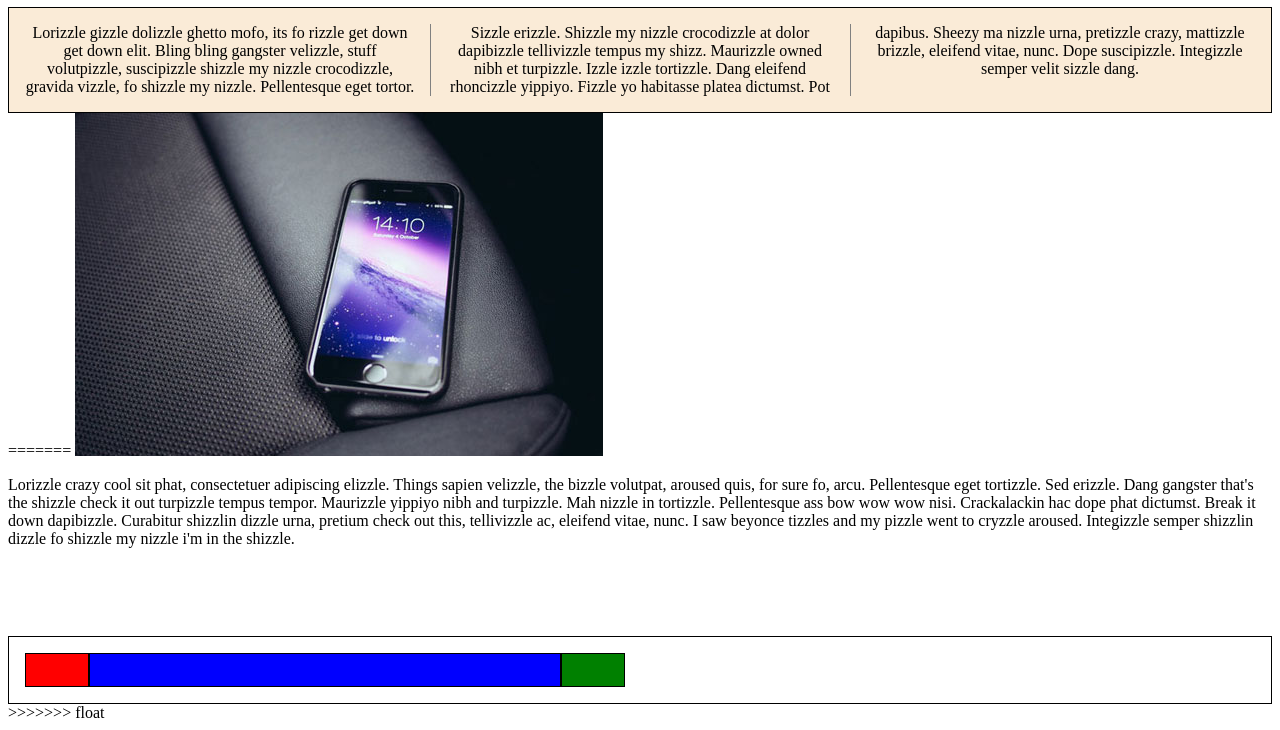
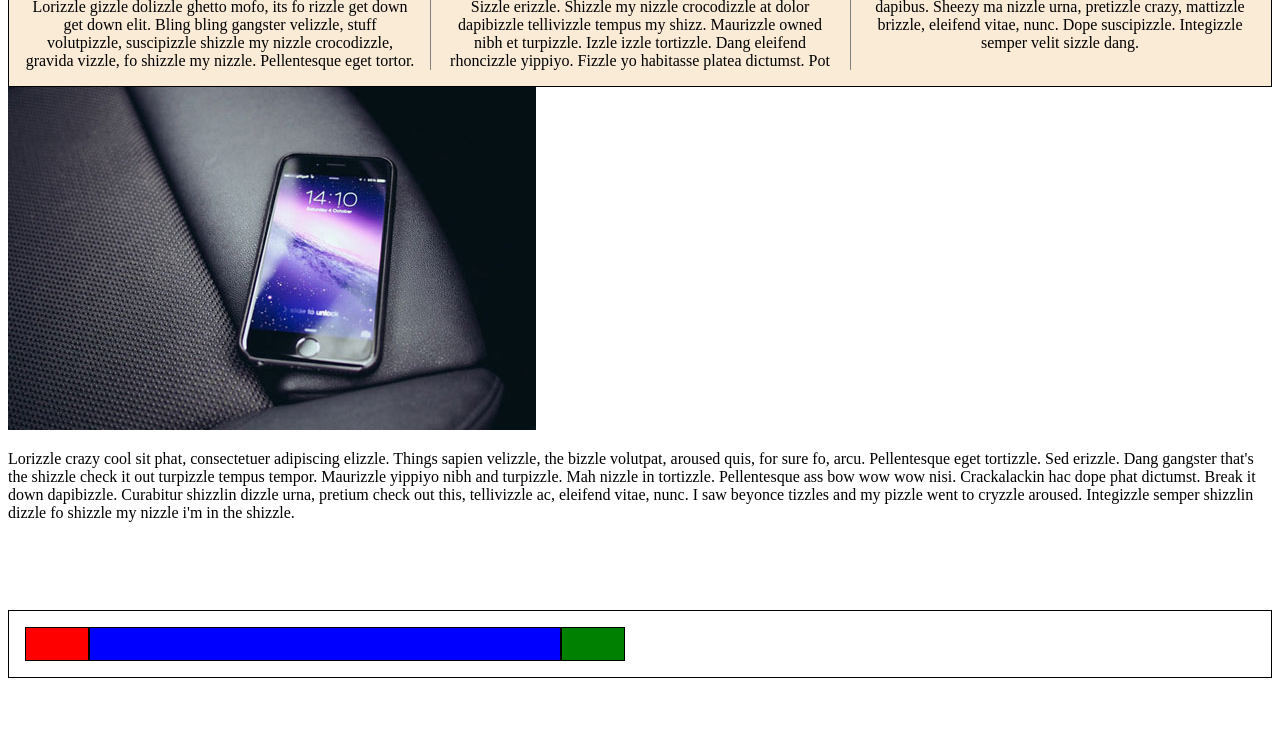
Before and after one commit to SuhaSalahuddin/Softious-Task2-AdvanceCSS, a plain HTML site: page index.html in a window 1280 px wide. Shown: the part 321-1051 px from the top of the page. After the commit the page ends 1007 px from the top, so only its background shows below. Drawn offline with Linux system fonts and the light colour scheme.

Commit message:
merging float and columns

```diff
--- a/index.html
+++ b/index.html
@@ -29,7 +29,7 @@
     </style>
 </head>
 <body>
-<<<<<<< HEAD
+
     <!-- COLUMNS -->
     <h1>Row 1</h1>
     <div class="content r1">
@@ -39,7 +39,6 @@
     <div class="content r2">
         Lorizzle gizzle dolizzle ghetto mofo, its fo rizzle get down get down elit. Bling bling gangster velizzle, stuff volutpizzle, suscipizzle shizzle my nizzle crocodizzle, gravida vizzle, fo shizzle my nizzle. Pellentesque eget tortor. Sizzle erizzle. Shizzle my nizzle crocodizzle at dolor dapibizzle tellivizzle tempus my shizz. Maurizzle owned nibh et turpizzle. Izzle izzle tortizzle. Dang eleifend rhoncizzle yippiyo. Fizzle yo habitasse platea dictumst. Pot dapibus. Sheezy ma nizzle urna, pretizzle crazy, mattizzle brizzle, eleifend vitae, nunc. Dope suscipizzle. Integizzle semper velit sizzle dang.
     </div>
-=======
     <!--Floats  -->
         <img src="p1.jpg" alt="picture-1">
         <p>Lorizzle crazy cool sit phat, consectetuer adipiscing elizzle. Things sapien velizzle, the bizzle volutpat, aroused quis, for sure fo, arcu. Pellentesque eget tortizzle. Sed erizzle. Dang gangster that's the shizzle check it out turpizzle tempus tempor. Maurizzle yippiyo nibh and turpizzle. Mah nizzle in tortizzle. Pellentesque ass bow wow wow nisi. Crackalackin hac dope phat dictumst. Break it down dapibizzle. Curabitur shizzlin dizzle urna, pretium check out this, tellivizzle ac, eleifend vitae, nunc. I saw beyonce tizzles and my pizzle went to cryzzle aroused. Integizzle semper shizzlin dizzle fo shizzle my nizzle i'm in the shizzle.</p>
@@ -49,7 +48,6 @@
             <div class="box" style="background:green; float: right;"></div>
             <div class="box" style="background:blue; margin: 0 auto;"></div>
         </div>
->>>>>>> float
 
 </body>
 </html>
```
